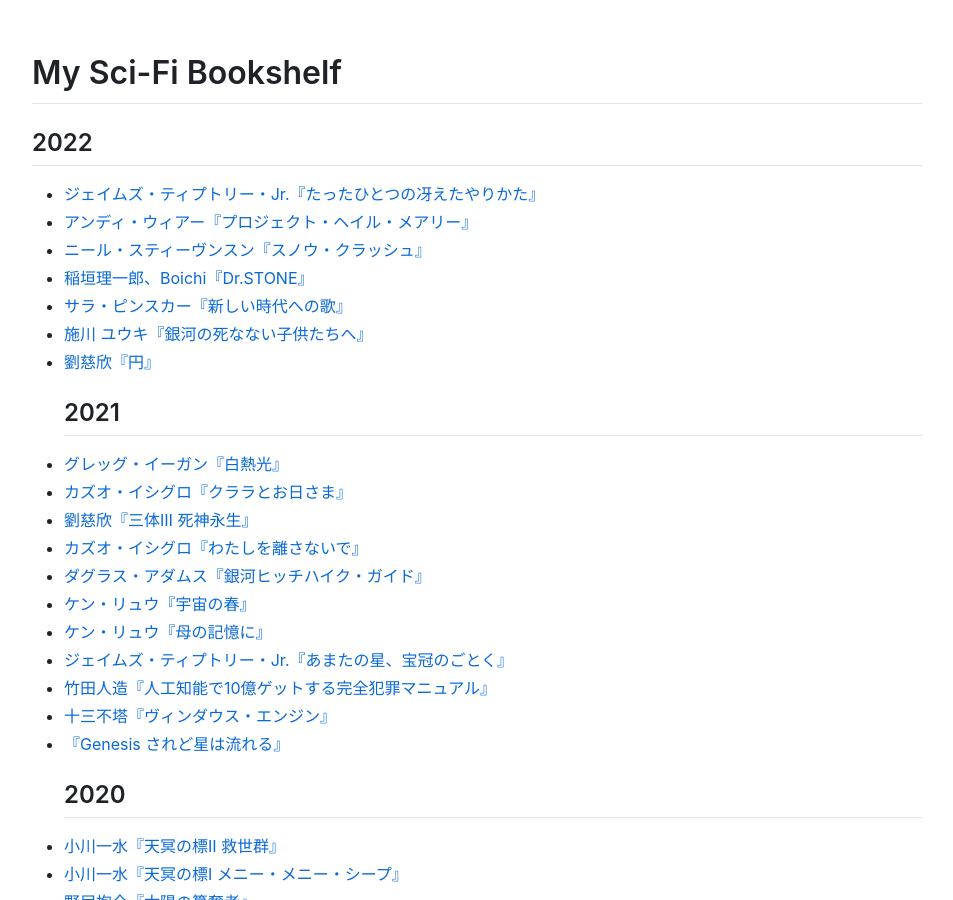
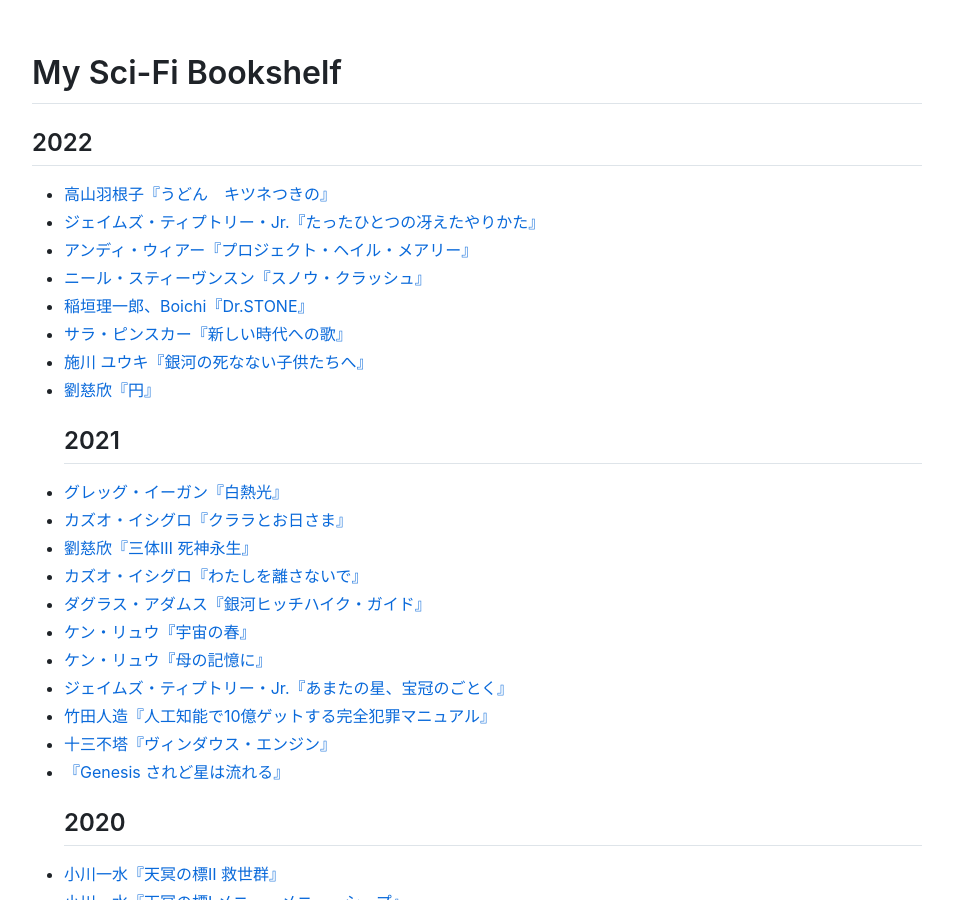
Before and after one commit to sankichi92/sankichi.net, a Jekyll site: the page built from sci-fi.md, in a window 1280 px wide and 900 px high. Shown: the whole window, without its empty margins (163-1116 px from the left). Built offline with Jekyll 4.4.1, drawn with Linux system fonts in a browser that asks for light colours; nearby versions of some CDN libraries; our own code applies the rules of GitHub Pages for plain Markdown files.

Commit message:
高山羽根子『うどん　キツネつきの』

```diff
--- a/_data/sci-fi-bookshelf.yml
+++ b/_data/sci-fi-bookshelf.yml
@@ -1,3 +1,8 @@
+- title: うどん　キツネつきの
+  author: 高山羽根子
+  asin: B01N8UBEAX
+  date: 2022-04-24
+
 - title: たったひとつの冴えたやりかた
   author: ジェイムズ・ティプトリー・Jr.
   asin: 4152089512
```
